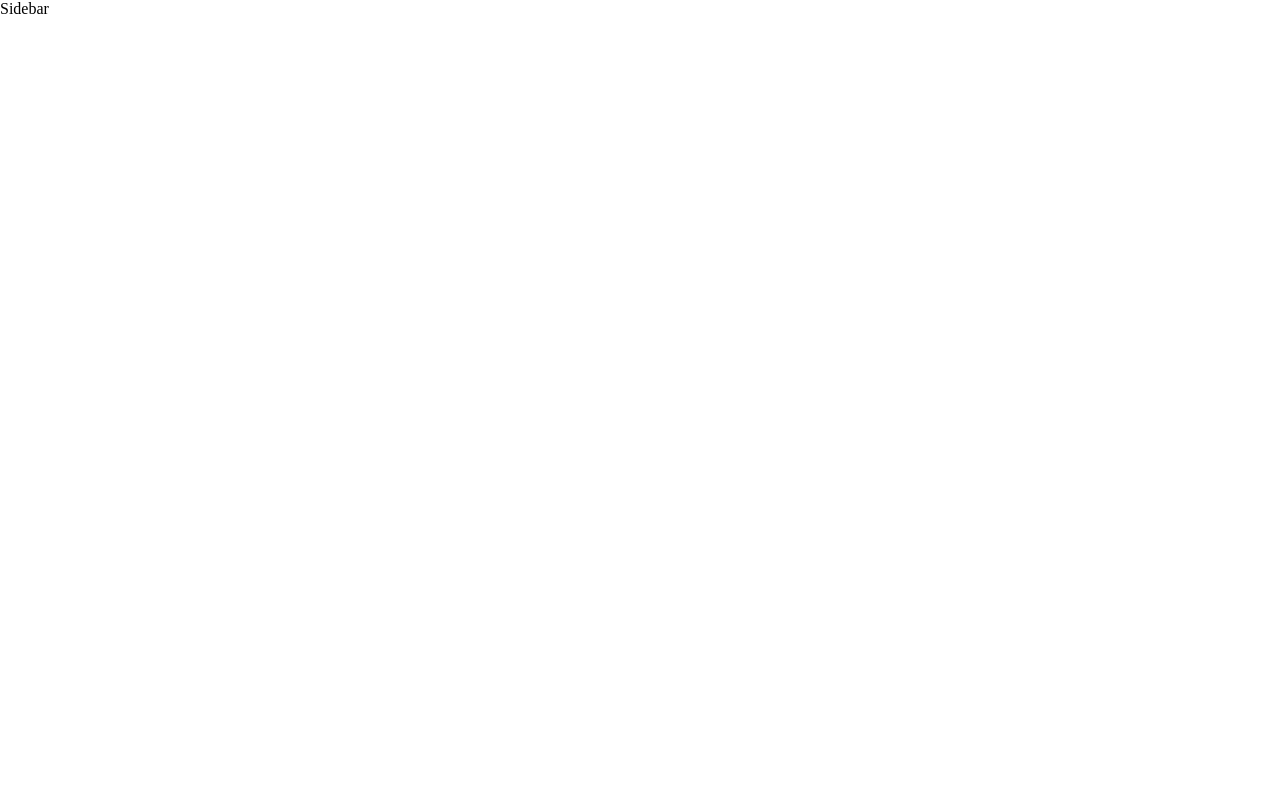
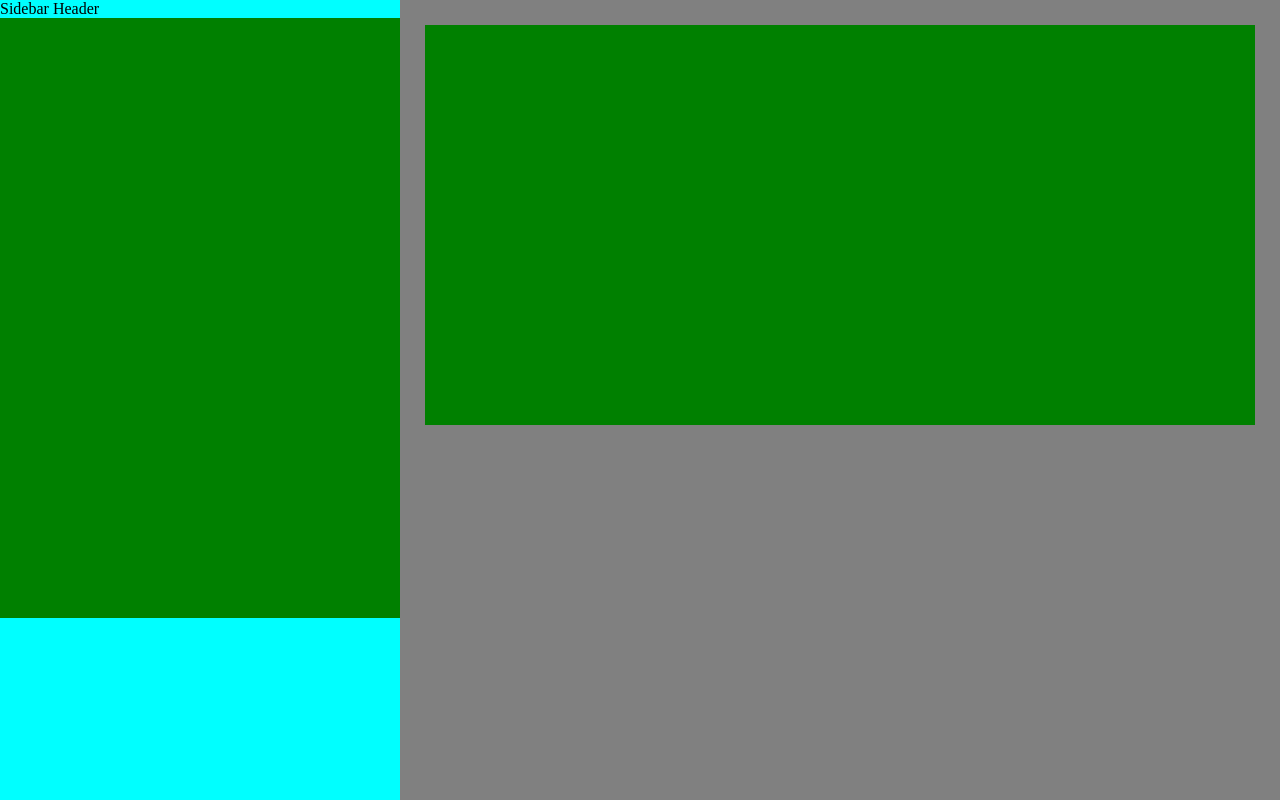
Before and after one commit to gottfried-github/dashboard, a website built with webpack: page src/index.html in a window 1280 px wide. Built offline with nearby package versions, Linux system fonts and the light colour scheme; files whose address does not match are found by name.

Commit message:
implement layout

```diff
--- a/src/index.html
+++ b/src/index.html
@@ -8,9 +8,18 @@
 </head>
 <body>
   <div class="container">
-    <nav class="sidebar">Sidebar <button class="sidebar__close-button">Close</button></nav>
+    <div class="sidebar">
+      <header class="sidebar__header">
+        Sidebar Header
+        <button class="sidebar__close-button">Close</button>
+      </header>
+      <nav class="sidebar__nav"></nav>
+      <!-- <footer class="sidebar__footer"></footer> -->
+    </div>
     <header class="header"><button class="header__menu-button">Menu</button></header>
-    <div class="content"></div>
+    <div class="content">
+      <div class="content__customers"></div>
+    </div>
   </div>
 
   <script src="index.js"></script>
--- a/src/index.scss
+++ b/src/index.scss
@@ -3,24 +3,87 @@ body {
   padding: 0;
 }
 
+.container_sidebar_visible {
+  height: 100vh;
+  overflow: hidden;
+}
+
 .sidebar {
   display: none;
+  position: fixed;
+
+  height: 100vh;
+  width: 100vw;
+
+  overflow-y: scroll;
+
+  z-index: 10;
+
+  background-color: aqua;
+}
+
+.header {
+  position: fixed;
+  width: 100vw;
+
+  padding: 25px;
+
+  background-color: green;
 }
 
 .container_sidebar_visible .sidebar {
   display: block;
 }
 
-@media (min-width: 450px) {
-  .sidebar {
-    display: block;
+.content {
+  box-sizing: border-box;
+  min-height: 100vh;
 
-    .sidebar__close-button {
-      display: none;
-    }
+  padding-top: 74px; // header height
+
+  background-color: grey;
+}
+
+.content__customers {
+  height: 400px;
+
+  padding: 25px;
+
+  background-color: green;
+  background-clip: content-box;
+}
+
+@media (min-width: 1000px) {
+  .container {
+    display: grid;
+    grid-template-columns: 400px 1fr;
   }
 
   .header {
     display: none;
   }
+
+  .sidebar {
+    display: block;
+    position: relative;
+
+    width: 100%;
+  }
+
+  .sidebar__close-button {
+    display: none;
+  }
+
+  .sidebar__nav {
+    background-color: green;
+    height: 600px;
+  }
+
+  .content {
+    height: 100vh;
+
+    padding-top: 0;
+
+    overflow-y: scroll;
+  }
 }
```
